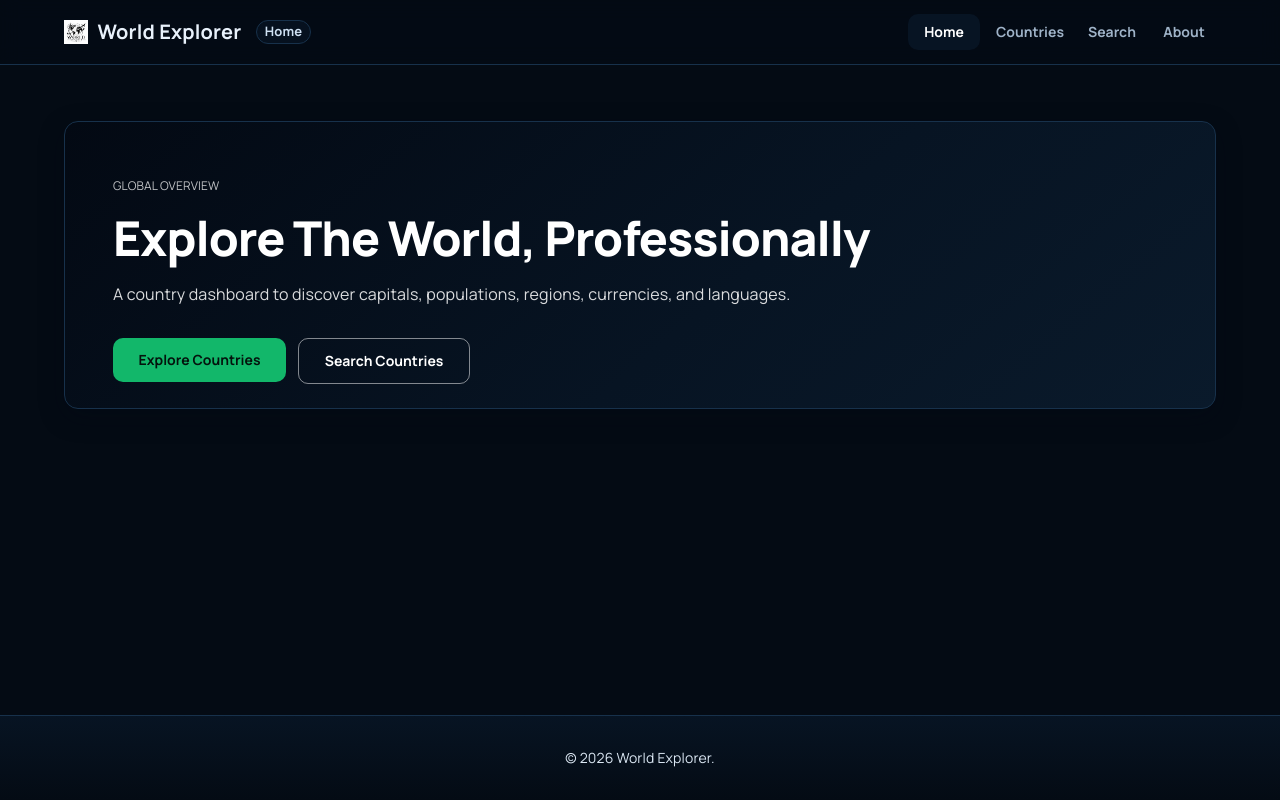
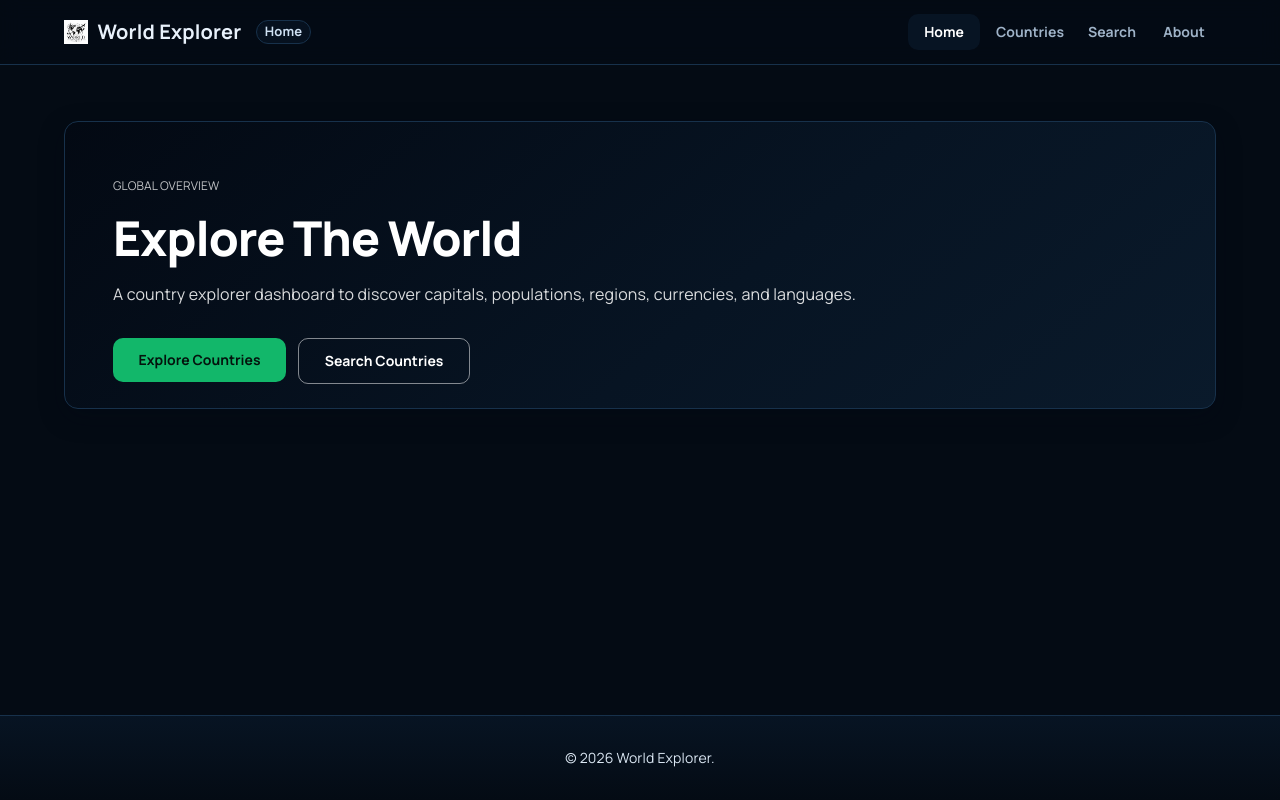
Before and after one commit to Satayesh-Esmaily/World-Explorer, a Next.js app in the folder world-explorer/: page / in a window 1280 px wide. Built offline with nearby package versions, Linux system fonts and the light colour scheme.

Commit message:
update page.tsx

```diff
--- a/world-explorer/app/page.tsx
+++ b/world-explorer/app/page.tsx
@@ -8,9 +8,9 @@ export default function HomePage() {
       <Card sx={{ background: "linear-gradient(140deg, #030913 0%, #071423 58%, #0a1a2b 100%)", color: "#ffffff" }}>
         <CardContent sx={{ p: { xs: 3, md: 6 } }}>
           <Typography variant="overline" sx={{ color: "rgba(255,255,255,0.75)" }}>Global Overview</Typography>
-          <Typography variant="h3" sx={{ mt: 1, mb: 2 }}>Explore The World, Professionally</Typography>
+          <Typography variant="h3" sx={{ mt: 1, mb: 2 }}>Explore The World</Typography>
           <Typography sx={{ mb: 4, maxWidth: 760, color: "rgba(255,255,255,0.85)" }}>
-            A country dashboard to discover capitals, populations, regions, currencies, and languages.
+            A country explorer dashboard to discover capitals, populations, regions, currencies, and languages.
           </Typography>
           <Box sx={{ display: "flex", flexDirection: { xs: "column", sm: "row" }, gap: 1.5 }}>
             <Link href="/countries" style={{ textDecoration: "none" }}>
```
